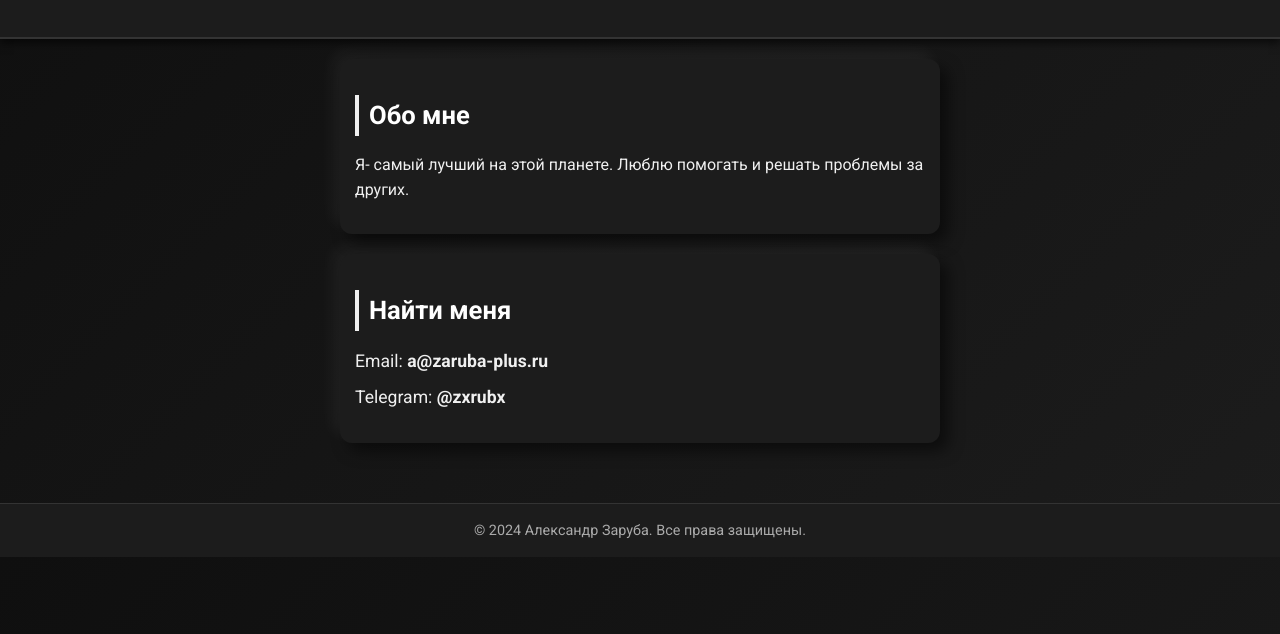
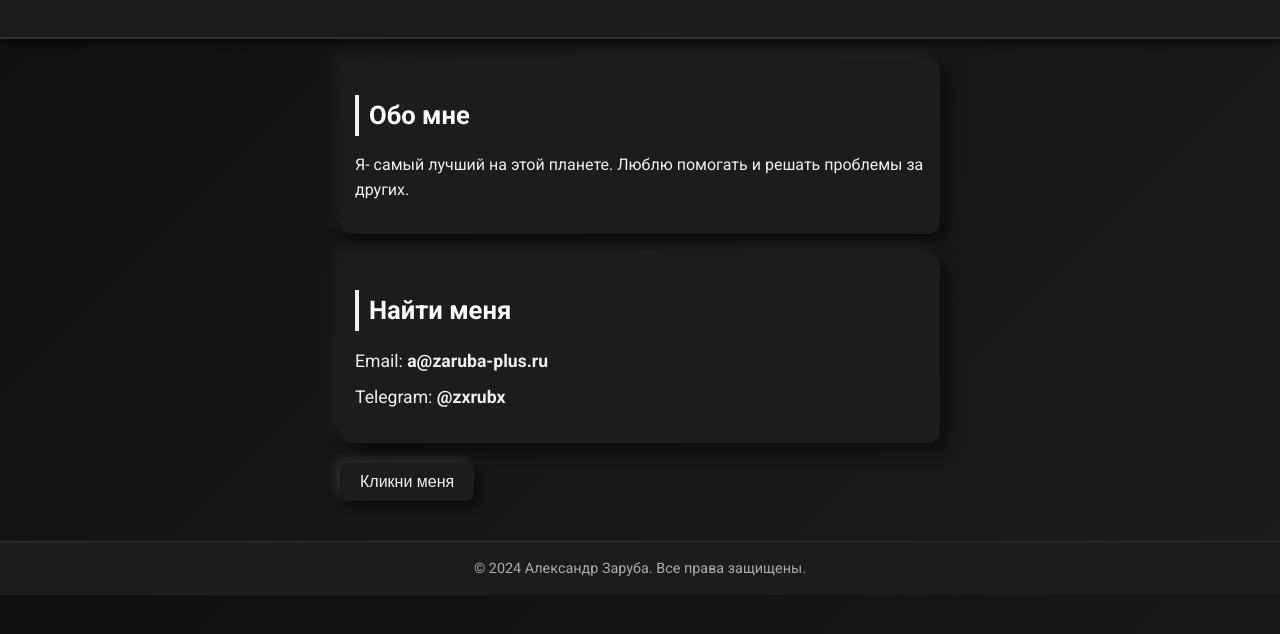
Before and after one commit to zxrubx/my-website, a plain HTML site: page index.html in a window 1280 px wide. Shown: the part 148-782 px from the top of the page. Drawn offline with Linux system fonts and the light colour scheme.

Commit message:
Update index.html

```diff
--- a/index.html
+++ b/index.html
@@ -27,6 +27,8 @@
                     <li>Telegram: <a href="@zxrubx">@zxrubx</a></li>
                 </ul>
             </section>
+            <!-- Новая кнопка -->
+            <button onclick="alert('Кнопка нажата!')">Кликни меня</button>
         </div>
     </main>
     <footer class="footer">
```
